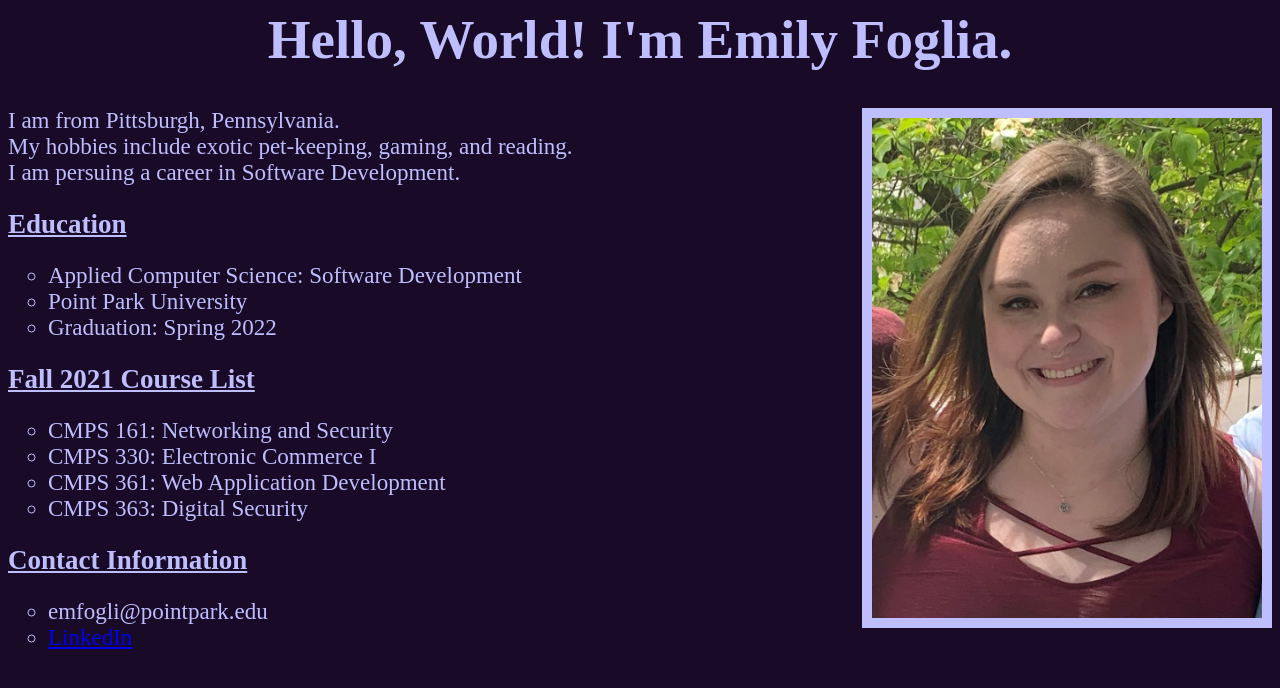
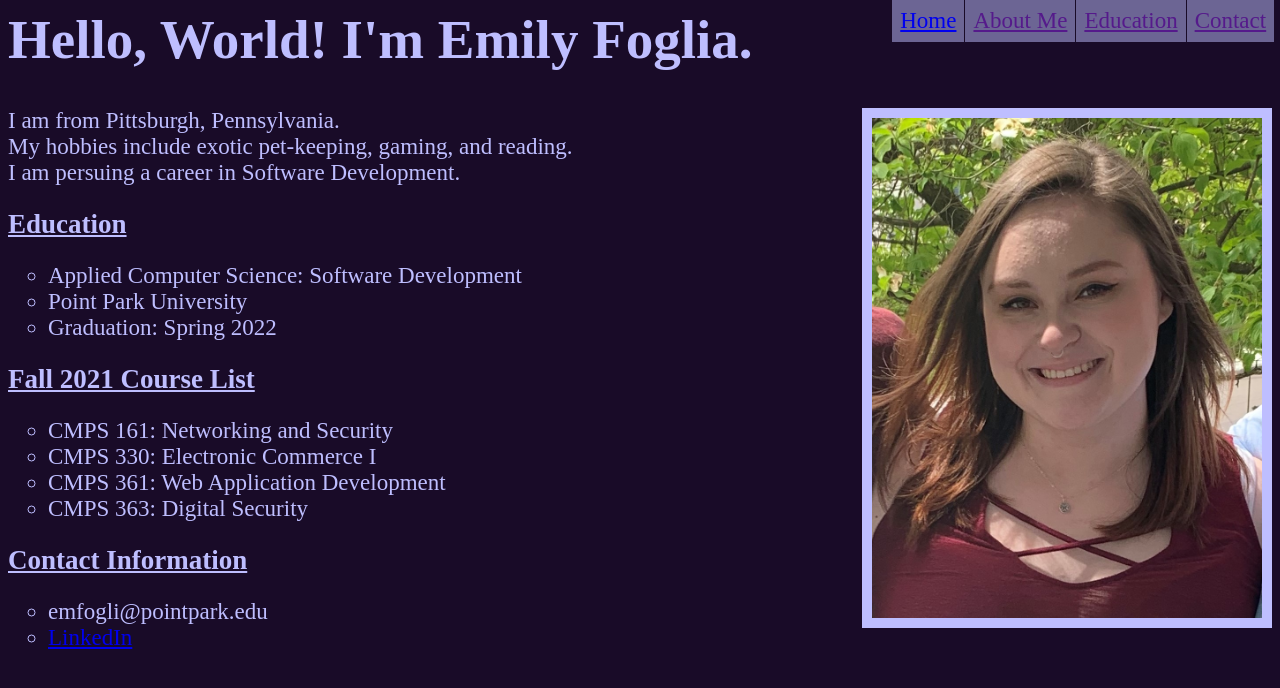
Before and after one commit to emfoglia/CMPS262, a plain HTML site: page index.html in a window 1280 px wide. Drawn offline with Linux system fonts and the light colour scheme.

Commit message:
finalized navigation bar and various style changes

```diff
--- a/index.html
+++ b/index.html
@@ -4,7 +4,7 @@
   <head>
   <style>
   h1 {
-    text-align: center;
+    text-align: left;
     color: #bebeff;
     font-size:55px;
   }
@@ -28,20 +28,58 @@
   p {
     color: #bebeff;
   }
+
+  /* Style for Navigation Bar*/
+  ul.navButtons{
+  list-style-type: none;
+  margin: 0;
+  padding: 0;
+  position: fixed;
+  top: 0;
+  width: 99%;
+  }
+
+  li.navList {
+  float: right;
+  border-right: 1px solid #190b28;
+  }
+
+  a.navLinks {
+  display: block;
+  padding: 8px;
+  background-color: #6C6594;
+  }
+
+  li.navList a:hover {
+  background-color: #8983A5;
+  color: #8E518D;
+  }
+  li.navList a:active {
+    color: white;
+  }
+
   </style>
   <body>
-  <div>
+  <div> <!-- Navigation Bar -->
+    <ul class="navButtons">
+      <li class="navList"><a class="navLinks" href="">Contact</a></li>
+      <li class="navList"><a class="navLinks" href="">Education</a></li>
+      <li class="navList"><a class="navLinks" href="">About Me</a></li>
+      <li class="navList"><a class="navLinks" href="index.html">Home</a></li>
+    </ul>
+  </div>
+  <div> <!-- Title -->
     <h1>Hello, World! I'm Emily Foglia.</h1>
   </div>
-  <div>
+  <div> <!-- Navigation Bar -->
     <img style="vertical-align:middle;width=275px;height:500px;" align="right" src="picture of me.jpg">
   </div>
-  <div>
+  <div> <!-- About Me -->
     <p style="font-size:23px;">I am from Pittsburgh, Pennsylvania.
       <br>My hobbies include exotic pet-keeping, gaming, and reading.
       <br>I am persuing a career in Software Development.</p>
   </div>
-  <div>
+  <div> <!-- Education Info -->
     <h2><u>Education</u></h2>
     <ul>
       <li> Applied Computer Science: Software Development </li>
@@ -49,7 +87,7 @@
       <li> Graduation: Spring 2022 </li>
     </ul>
   </div>
-  <div>
+  <div> <!-- Course List -->
     <h2><u>Fall 2021 Course List</u></h2>
     <ul>
       <li>CMPS 161: Networking and Security</li>
@@ -58,7 +96,7 @@
       <li>CMPS 363: Digital Security</li>
     </ul>
   </div>
-  <div>
+  <div> <!-- Contact Info -->
     <h2><u>Contact Information</u></h2>
     <ul>
       <li>emfogli@pointpark.edu</li>
```
